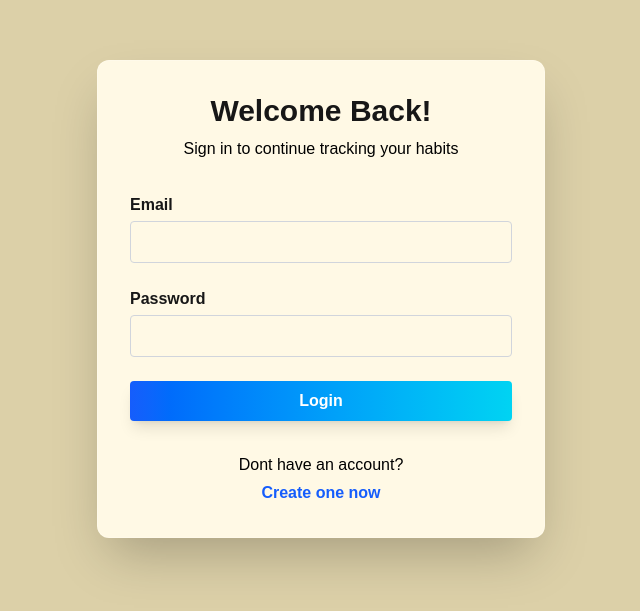
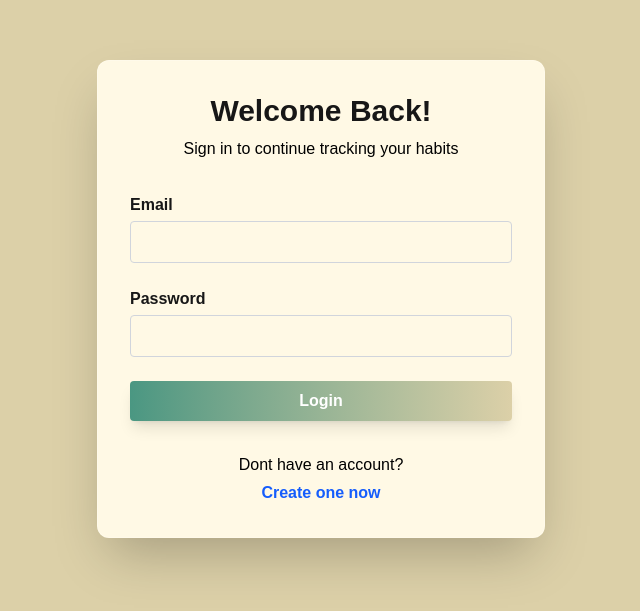
Before and after one commit to Diogojlq/habit-tracker, a Next.js app in the folder frontend/: page /login in a window 1280 px wide. Shown: the part 101-712 px from the top of the page, without its empty margins (319-959 px from the left). Built offline with nearby package versions, Linux system fonts and the light colour scheme.

Commit message:
feat(login page): add custom color to button gradient

```diff
--- a/frontend/app/login/page.tsx
+++ b/frontend/app/login/page.tsx
@@ -74,7 +74,7 @@ export default function LoginPage() {
           <button
             type="submit"
             disabled={loading}
-            className="w-full p-2 rounded bg-gradient-to-r from-blue-600 to-cyan-400 text-white font-bold shadow-lg transition-all duration-300 hover:scale-105 hover:shadow-xl focus:outline-none focus:ring-2 focus:ring-cyan-400 cursor-pointer"
+            className="w-full p-2 rounded bg-gradient-to-r from-customColor2 to-customColor3 text-white font-bold shadow-lg transition-all duration-300 hover:scale-105 hover:shadow-xl focus:outline-none focus:ring-2 focus:ring-cyan-400 cursor-pointer"
           >
             {loading ? (
               <span className="flex items-center justify-center">
```
